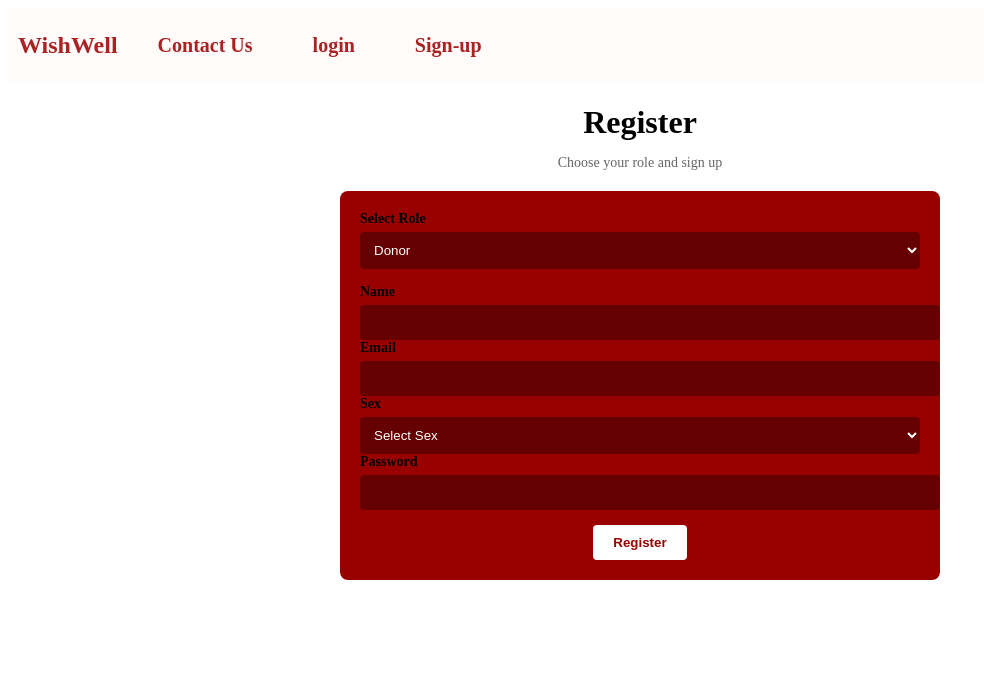
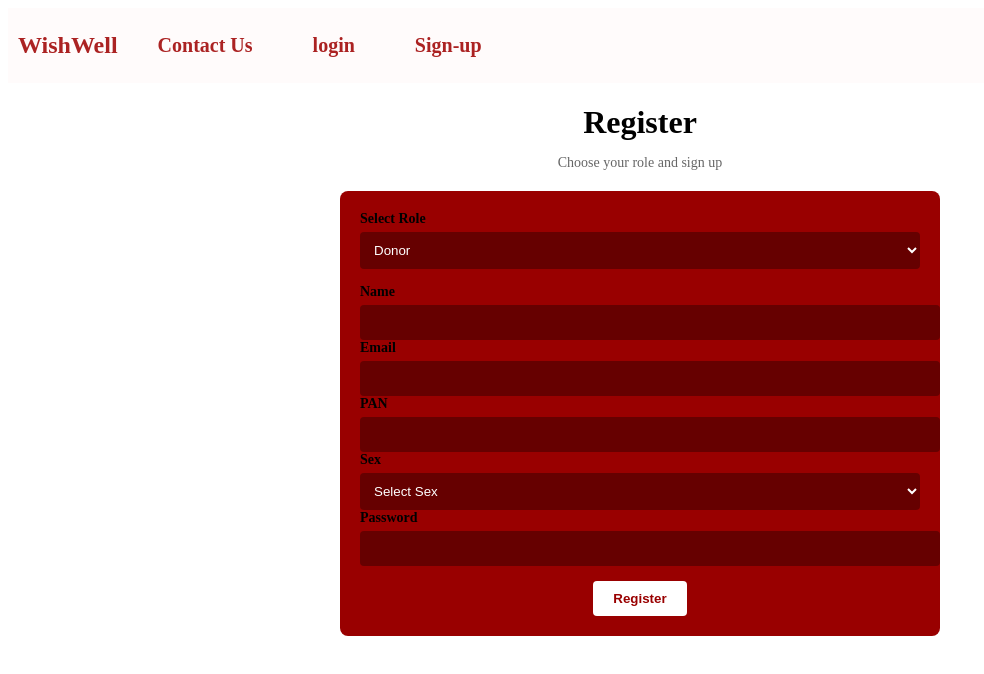
Before and after one commit to PHP-batch-Nov23/wishwell, an Angular app in the folder frontend/: page /register in a window 1280 px wide. Shown: the top 674 px of the page, without its empty margins (0-984 px from the left). Built offline with nearby package versions, Linux system fonts and the light colour scheme.

Commit message:
frontend backend connect

```diff
--- a/frontend/src/app/register/register.component.html
+++ b/frontend/src/app/register/register.component.html
@@ -19,6 +19,8 @@
             <input type="text" id="name" name="name" [(ngModel)]="name">
             <label for="email">Email</label>
             <input type="email" id="email" name="email" [(ngModel)]="email">
+            <label for="pan">PAN</label>
+            <input type="text" id="pan" name="pan" [(ngModel)]="pan">
             <label for="sex">Sex</label>
             <select id="sex" name="sex" [(ngModel)]="sex">
                 <option value="" disabled selected>Select Sex</option>
```
Also changed, not shown: 1 other file (tests, documents, lock files or other folders).
